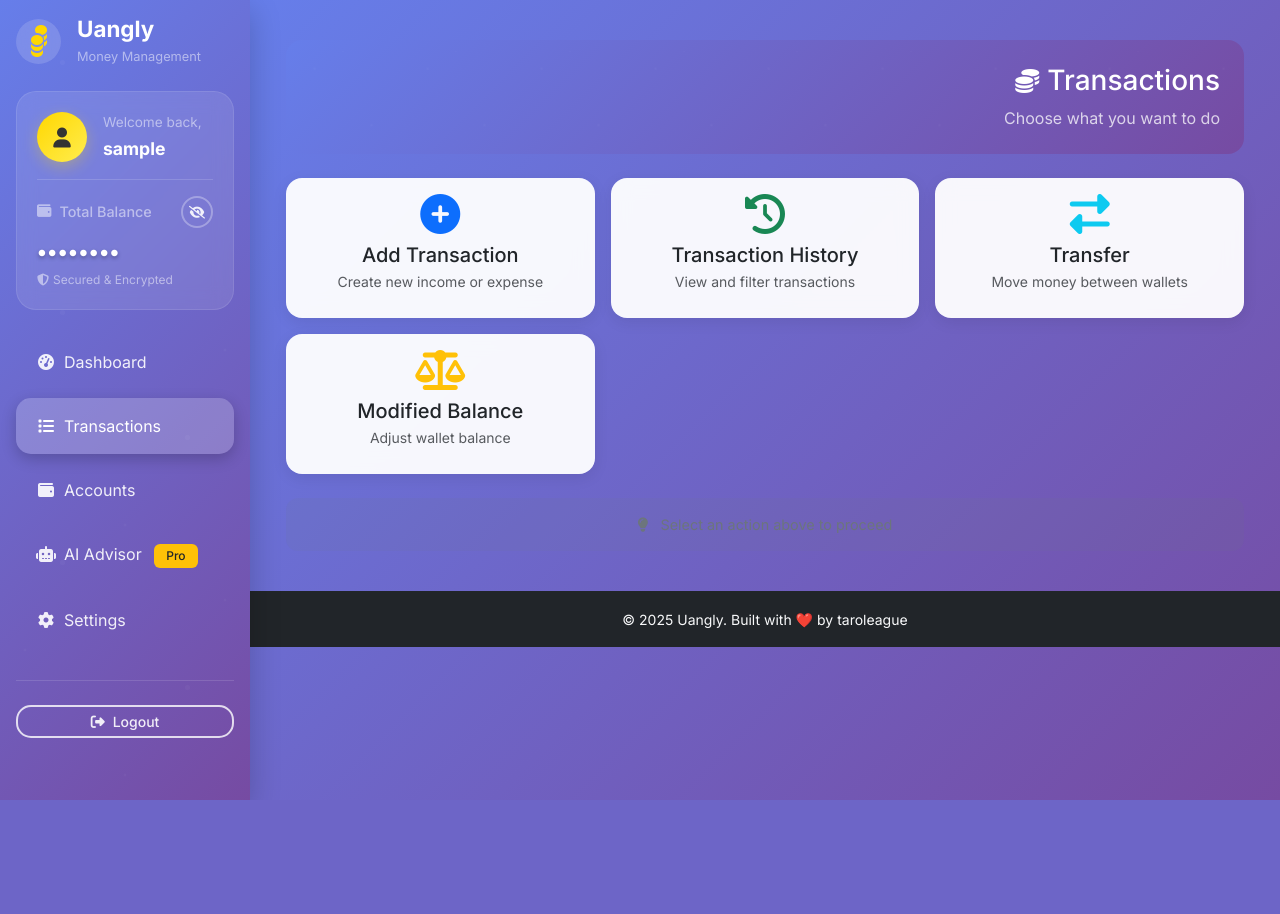
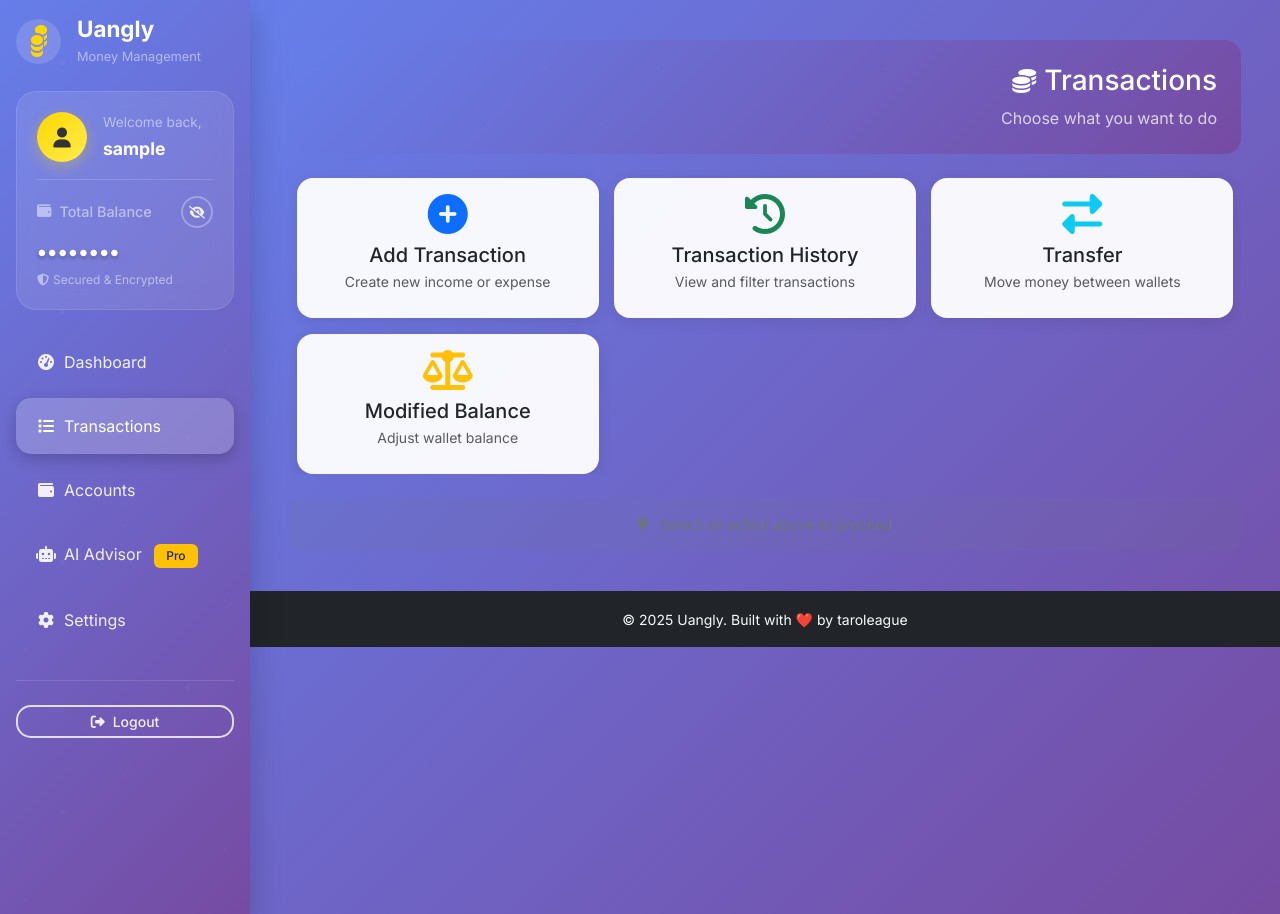
Before and after one commit to gomgomS/ngaturuang, a Flask app: page /transactions-type in a window 1280 px wide. Before the commit the page ends 800 px from the top, so only its background shows below. Run offline with Flask 3, Linux system fonts and the light colour scheme; the visitor is signed in with stand-in values (Sample User, id 1); data that the repository does not hold is empty; parts of the project's set-up code (start-up, migrations or seed data) failed here and were passed over; some libraries are stand-ins or nearby versions.

Commit message:
still hotfix cant scroll

```diff
--- a/templates/layout.html
+++ b/templates/layout.html
@@ -479,7 +479,7 @@
 
                 <hr class="text-white-50 my-4">
 
-                <div class="text-center">
+                <div class="text-center" style="margin-bottom: 10rem;">
                     <a href="/logout" class="btn btn-outline-light btn-sm w-100">
                         <i class="fas fa-sign-out-alt me-2"></i>Logout
                     </a>
--- a/templates/transaction_type.html
+++ b/templates/transaction_type.html
@@ -2,6 +2,30 @@
 
 {% block head %}
 <style>
+    /* Prevent horizontal scrolling - only allow vertical scrolling */
+    body, html {
+        overflow-x: hidden !important;
+        max-width: 100vw !important;
+    }
+
+    .container {
+        overflow-x: hidden !important;
+        max-width: 100% !important;
+        padding-left: 15px !important;
+        padding-right: 15px !important;
+    }
+
+    .row {
+        margin-left: 0 !important;
+        margin-right: 0 !important;
+        overflow-x: hidden !important;
+    }
+
+    .col-12, .col-sm-6, .col-lg-4, .col-md-3 {
+        padding-left: 7.5px !important;
+        padding-right: 7.5px !important;
+    }
+
 /* Mobile-First Design */
 .action-card {
     cursor: pointer;
```
Also changed, not shown: templates/accounts.html (+23 -0 lines).
